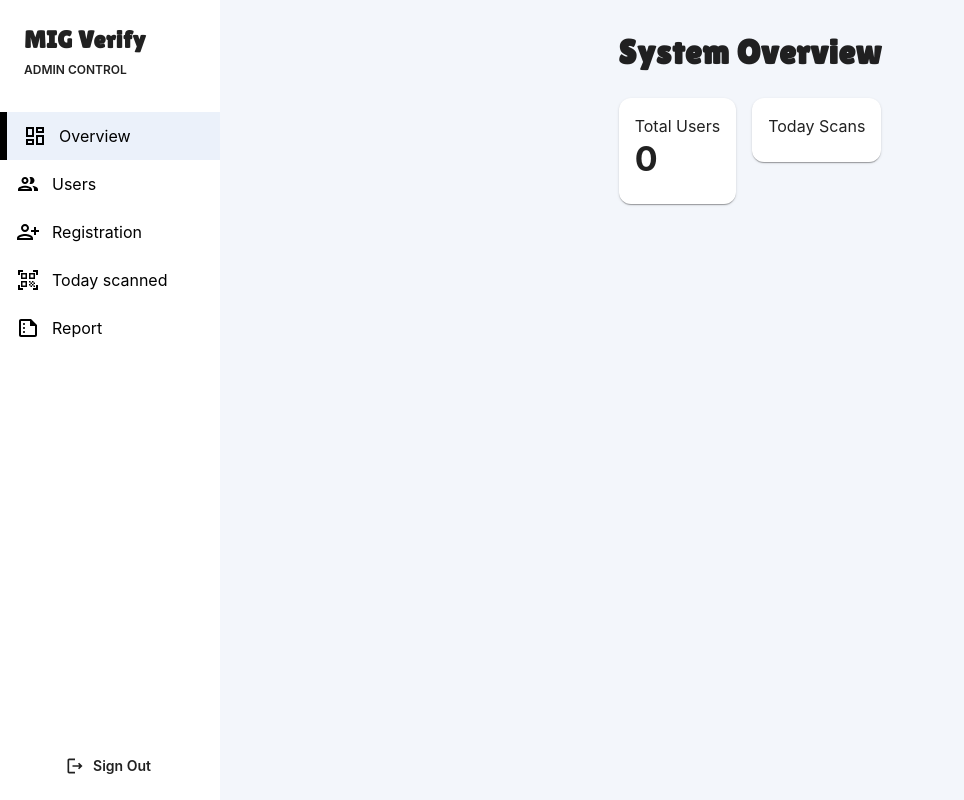
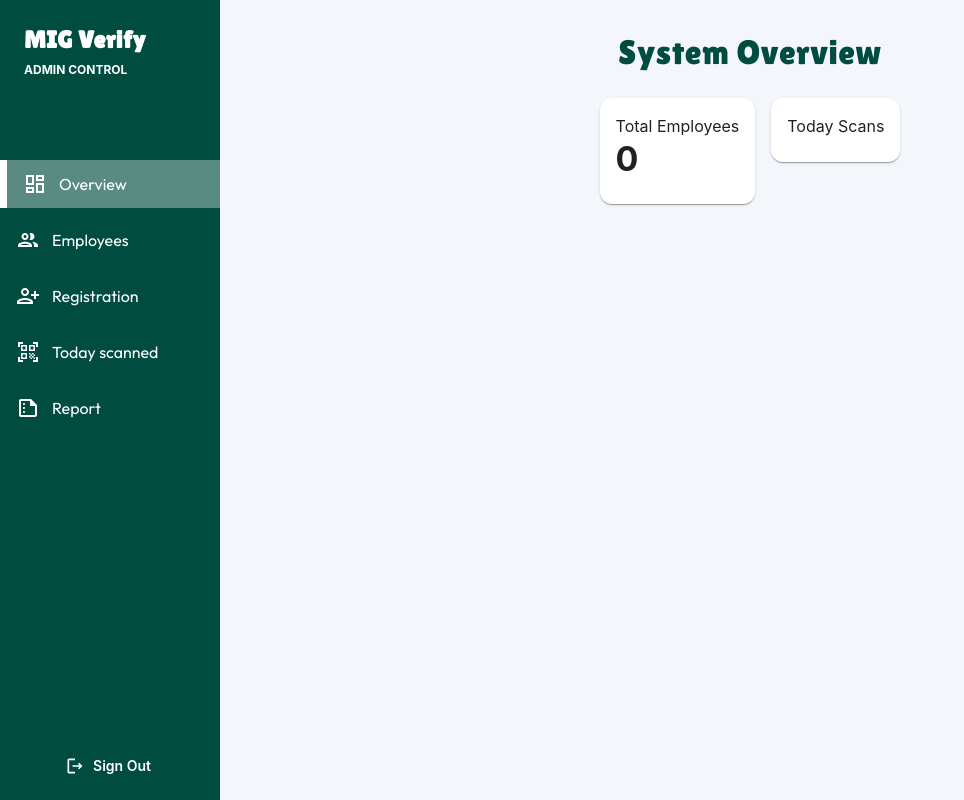
Before and after one commit to fanuel-endeshaw/MigVerify-frontend, a React (Vite) app: page /dashboard in a window 1280 px wide. Shown: the whole page, without its empty margins (0-964 px from the left). Built offline with nearby package versions, Linux system fonts and the light colour scheme; no server answers; sample sign-in values are in the browser's storage; a web font is replaced by a local one.

Commit message:
version2

```diff
--- a/src/components/Login.jsx
+++ b/src/components/Login.jsx
@@ -45,8 +45,8 @@ export default function Login() {
         display: "grid",
         placeItems: "center",
         px: 2,
-        // background: "green",
-        background: "linear-gradient(180deg, #F5F8FF 0%, #ECF1FF 100%)",
+        // background: "",
+        background: "linear-gradient(45deg, #004d40 55%, #D4AF37 45%)",
       }}
     >
       <Paper sx={{ p: 4, width: "100%", maxWidth: 420 }}>
@@ -65,6 +65,7 @@ export default function Login() {
               sx={{
                 fontFamily: '"Lilita One", "Inter", "Segoe UI", sans-serif',
                 letterSpacing: 0.4,
+                color: "#004d40",
               }}
             >
               MIG ID Verification
@@ -93,11 +94,12 @@ export default function Login() {
                 onChange={(event) =>
                   setForm((prev) => ({ ...prev, password: event.target.value }))
                 }
+                sx={{ mb: 1 }}
               />
               <Button
                 type="submit"
                 variant="contained"
-                sx={{ bgcolor: "black" }}
+                sx={{ bgcolor: "#004d40" }}
                 disabled={loading}
                 size="large"
               >
--- a/src/pages/Dashboard.jsx
+++ b/src/pages/Dashboard.jsx
@@ -44,7 +44,7 @@ export default function Dashboard() {
       },
       {
         id: "users",
-        label: "Users",
+        label: "Employees",
         path: "/dashboard/users",
         icon: <GroupOutlinedIcon sx={{ color: "black" }} />,
       },
@@ -85,7 +85,15 @@ export default function Dashboard() {
   };
 
   const navigationContent = (
-    <>
+    <Box
+      sx={{
+        display: "flex",
+        flexDirection: "column",
+        justifyContent: "space-between",
+        bgcolor: "#004d40",
+        height: "100vh",
+      }}
+    >
       <Box sx={{ p: 3 }}>
         <Typography
           variant="h5"
@@ -93,36 +101,46 @@ export default function Dashboard() {
           sx={{
             fontFamily: '"Lilita One", "Inter", "Segoe UI", sans-serif',
             letterSpacing: 0.6,
+            color: "#ffffffff",
           }}
         >
           MIG Verify
         </Typography>
-        <Typography
-          variant="caption"
-          sx={{ fontWeight: 600 }}
-          color="text.secondary"
-        >
+        <Typography variant="caption" sx={{ fontWeight: 700, color: "white" }}>
           ADMIN CONTROL
         </Typography>
       </Box>
-      <List>
+      <List sx={{ marginTop: 5 }}>
         {navItems.map((item) => (
           <ListItemButton
             key={item.id}
             selected={activeTab === item.id}
             onClick={() => handleNavChange(item.path)}
             sx={{
-              color: "black",
+              marginTop: 1,
+              color: "white",
               "&.Mui-selected": {
-                borderLeft: "7px solid #000000",
-                "&:hover": {
-                  color: "white",
-                },
+                borderLeft: "7px solid #ffffffff",
+                bgcolor: "#ffffff59",
+              },
+              "&:hover": {
+                bgcolor: "#ffffff25", // Faint white background on hover
+                // color: "#ffffff",
               },
             }}
           >
-            <ListItemIcon>{item.icon}</ListItemIcon>
-            <ListItemText primary={item.label} />
+            <ListItemIcon sx={{ "& svg": { color: "#ffffffff !important" } }}>
+              {item.icon}
+            </ListItemIcon>
+            <ListItemText
+              sx={{
+                "& .MuiListItemText-primary": {
+                  fontFamily: '"Outfit", "Inter", "Segoe UI", sans-serif',
+                  color: "#ffffffff",
+                },
+              }}
+              primary={item.label}
+            />
           </ListItemButton>
         ))}
       </List>
@@ -131,12 +149,12 @@ export default function Dashboard() {
           fullWidth
           startIcon={<LogoutOutlinedIcon />}
           onClick={logout}
-          color="inherit"
+          sx={{ color: "white" }}
         >
           Sign Out
         </Button>
       </Box>
-    </>
+    </Box>
   );
 
   return (
--- a/src/pages/Overview.jsx
+++ b/src/pages/Overview.jsx
@@ -66,6 +66,8 @@ export default function Overview() {
         sx={{
           fontFamily: '"Lilita One", "Inter", "Segoe UI", sans-serif',
           letterSpacing: 0.6,
+          color: "#004d40",
+          fontWeight: 500,
         }}
       >
         System Overview
@@ -81,8 +83,8 @@ export default function Overview() {
       ) : (
         <Grid container spacing={2}>
           {[
-            { label: "Total Users", value: totalUsers },
-            { label: "Today Scans", value: todayScans },
+            { label: "Total Employees", value: totalUsers || 0 },
+            { label: "Today Scans", value: todayScans || 0 },
             // Future cards can be added here.
           ].map((card) => (
             <Grid key={card.label} xs={12} sm={6} lg={3}>
--- a/src/pages/Report.jsx
+++ b/src/pages/Report.jsx
@@ -161,7 +161,16 @@ export default function Report() {
   // ==========================
   return (
     <Box sx={{ p: 2 }}>
-      <Typography variant="h4" fontWeight={700} sx={{ mb: 1 }}>
+      <Typography
+        variant="h4"
+        sx={{
+          fontFamily: '"Lilita One", "Inter", "Segoe UI", sans-serif',
+          letterSpacing: 0.6,
+          color: "#004d40",
+          fontWeight: 500,
+          mb: 1,
+        }}
+      >
         Reports
       </Typography>
 
--- a/src/pages/TodayScanned.jsx
+++ b/src/pages/TodayScanned.jsx
@@ -111,7 +111,16 @@ export default function TodayScanned() {
   // ==========================
   return (
     <Box sx={{ p: 2 }}>
-      <Typography variant="h4" fontWeight={700} mb={2}>
+      <Typography
+        variant="h4"
+        sx={{
+          fontFamily: '"Lilita One", "Inter", "Segoe UI", sans-serif',
+          letterSpacing: 0.6,
+          color: "#004d40",
+          fontWeight: 500,
+        }}
+        mb={2}
+      >
         Today Scanned Users
       </Typography>
 
--- a/src/pages/Users.jsx
+++ b/src/pages/Users.jsx
@@ -50,7 +50,8 @@ const normalizeUser = (s = {}) => ({
     `USR-${Math.random().toString(36).substr(2, 9)}`,
   name: s.name || s.fullName || s.full_name || "Unknown User",
   id_number: s.id_number ?? s.idNumber ?? "",
-  qrToken: s.qr_token,
+
+  phone_number: s.phone_number ?? "",
 });
 
 export default function Users() {
@@ -65,7 +66,7 @@ export default function Users() {
   const [selectedUser, setSelectedUser] = useState(null);
   const [toast, setToast] = useState("");
 
-  // ✅ FIX: useRef instead of getElementById
+  //  FIX: useRef instead of getElementById
   const qrRef = useRef(null);
 
   useEffect(() => {
@@ -161,10 +162,25 @@ export default function Users() {
     <Box sx={{ p: 2, maxWidth: 1200, mx: "auto" }}>
       <Stack direction="row" justifyContent="space-between" mb={4}>
         <Box>
-          <Typography variant="h4" fontWeight={800}>
+          <Typography
+            variant="h4"
+            sx={{
+              fontFamily: '"Lilita One", "Inter", "Segoe UI", sans-serif',
+              letterSpacing: 0.6,
+              color: "#004d40",
+              fontWeight: 500,
+            }}
+          >
             User Management
           </Typography>
-          <Typography color="text.secondary">
+          <Typography
+            color="text.secondary"
+            sx={{
+              fontFamily: '"Outfit", "Inter", "Segoe UI", sans-serif',
+              fontWeight: 500,
+              fontSize: 18,
+            }}
+          >
             Manage identity profiles
           </Typography>
         </Box>
@@ -193,7 +209,7 @@ export default function Users() {
           variant="contained"
           startIcon={<AddIcon />}
           onClick={() => navigate("/dashboard/registration")}
-          sx={{ background: "black" }}
+          sx={{ background: "#004d40" }}
         >
           Register
         </Button>
@@ -212,8 +228,8 @@ export default function Users() {
               <TableHead>
                 <TableRow>
                   <TableCell>User</TableCell>
-                  <TableCell>ID</TableCell>
                   <TableCell>Employee ID</TableCell>
+                  <TableCell>Phone Number</TableCell>
                   <TableCell align="right">Actions</TableCell>
                 </TableRow>
               </TableHead>
@@ -228,8 +244,8 @@ export default function Users() {
                       </Stack>
                     </TableCell>
 
-                    <TableCell>{user.id}</TableCell>
                     <TableCell>{user.id_number}</TableCell>
+                    <TableCell>{user.phone_number}</TableCell>
 
                     <TableCell align="right">
                       <IconButton onClick={() => setSelectedUser(user)}>
@@ -294,6 +310,9 @@ export default function Users() {
                 <Typography color="text.secondary">
                   {selectedUser.id_number}
                 </Typography>
+                <Typography color="text.secondary">
+                  {selectedUser.phone_number}
+                </Typography>
               </Box>
 
               <Card sx={{ width: "100%" }}>
@@ -303,14 +322,14 @@ export default function Users() {
                   </Typography>
 
                   <Typography color="text.secondary">
-                    QR Token: {selectedUser.qr_token}
+                    QR Token: {selectedUser.id_number}
                   </Typography>
 
                   <Box textAlign="center">
-                    {selectedUser.qrToken ? (
+                    {selectedUser.id_number ? (
                       <QRCodeCanvas
-                        ref={qrRef} // ✅ FIXED
-                        value={selectedUser.qrToken}
+                        ref={qrRef} //  FIXED
+                        value={selectedUser.id_number}
                         size={200}
                         level="H"
                         includeMargin
--- a/src/routes/AppRoutes.jsx
+++ b/src/routes/AppRoutes.jsx
@@ -27,17 +27,17 @@ export default function AppRoutes() {
         <Route
           path="/"
           element={
-            // <ProtectedRoute>
-            <Navigate to="/dashboard" replace />
-            //</ProtectedRoute>
+            <ProtectedRoute>
+              <Navigate to="/dashboard" replace />
+            </ProtectedRoute>
           }
         />
         <Route
           path="/dashboard"
           element={
-            // <ProtectedRoute>
-            <Dashboard />
-            // </ProtectedRoute>
+            <ProtectedRoute>
+              <Dashboard />
+            </ProtectedRoute>
           }
         >
           <Route index element={<Overview />} />
```
Also changed, not shown: src/pages/Registration.jsx (+24 -25 lines).
